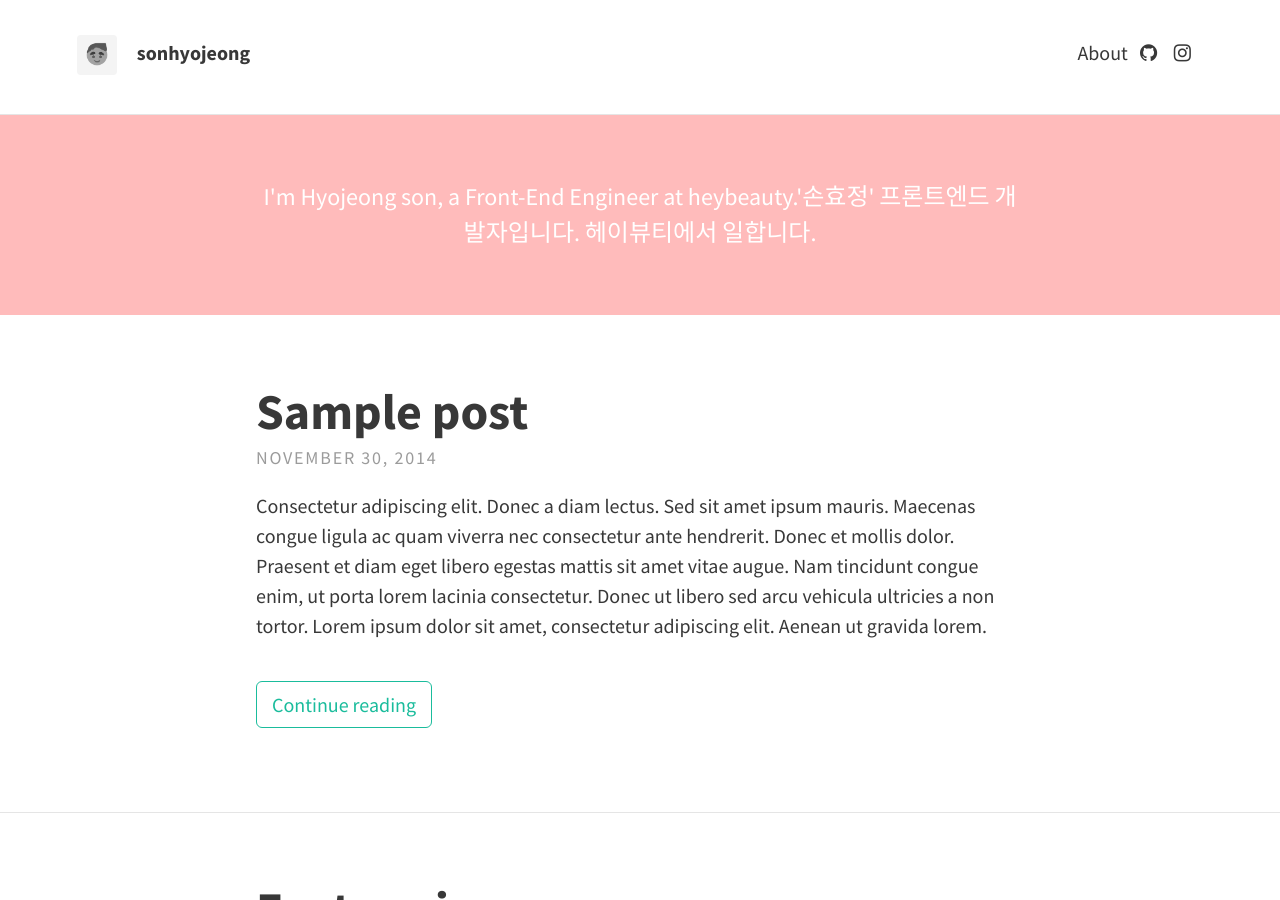
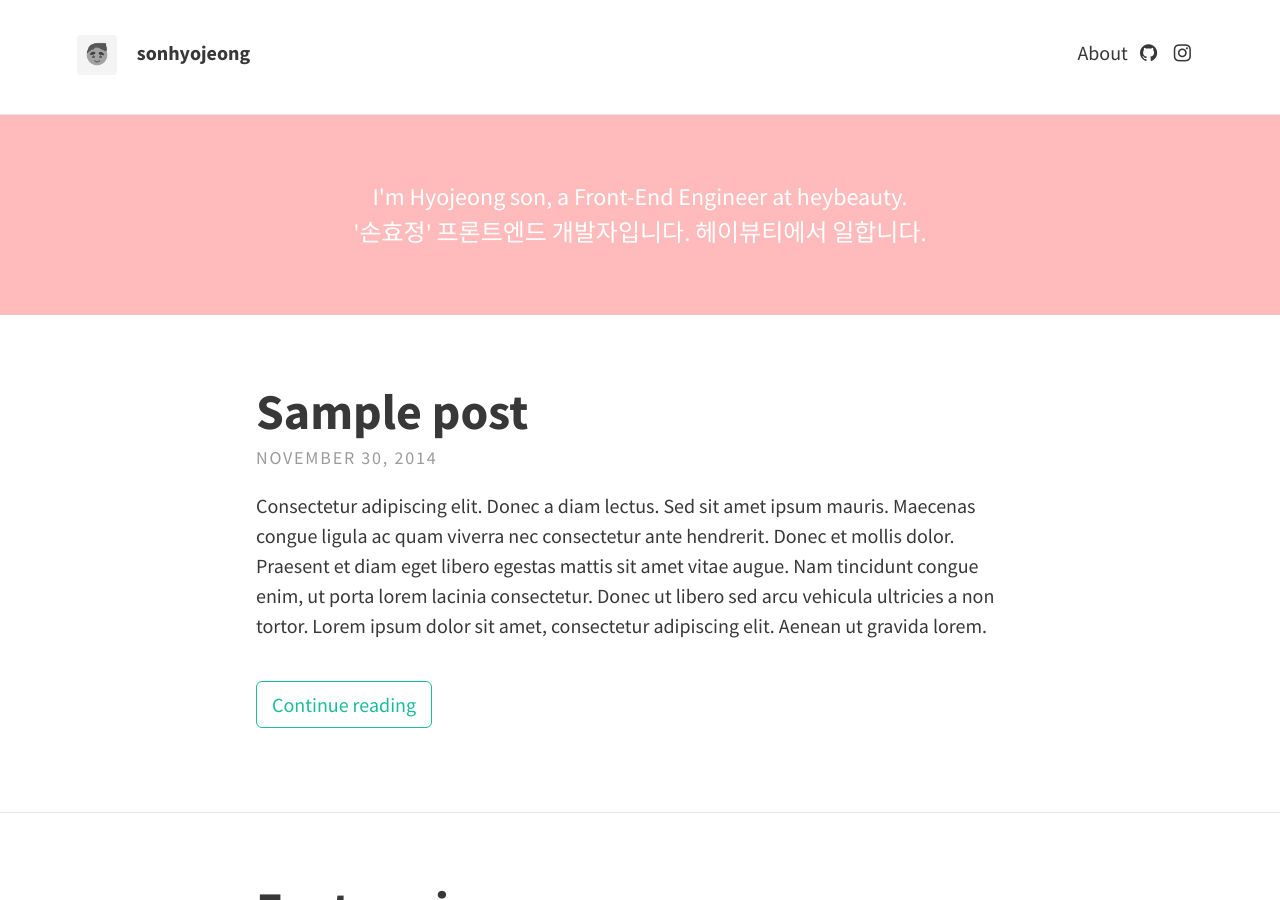
Before and after one commit to hyojeongson/hyojeongson.github.io, a Jekyll site: the page built from index.html, in a window 1280 px wide and 900 px high. Built offline with Jekyll 4.4.1, drawn with Linux system fonts in a browser that asks for light colours; nearby versions of some CDN libraries; the list of posts is cut into pages by our own code.

Commit message:
added br tage

```diff
--- a/_config.yml
+++ b/_config.yml
@@ -12,7 +12,7 @@ theme_settings:
 
   # Header and footer text
   header_text: >
-     <p>I'm Hyojeong son, a Front-End Engineer at heybeauty.'손효정' 프론트엔드 개발자입니다. 헤이뷰티에서 일합니다.</p>
+     <p>I'm Hyojeong son, a Front-End Engineer at heybeauty.<br/>'손효정' 프론트엔드 개발자입니다. 헤이뷰티에서 일합니다.</p>
   header_text_feature_image:
   footer_text: >
    © hyojeong son. 2018
```
